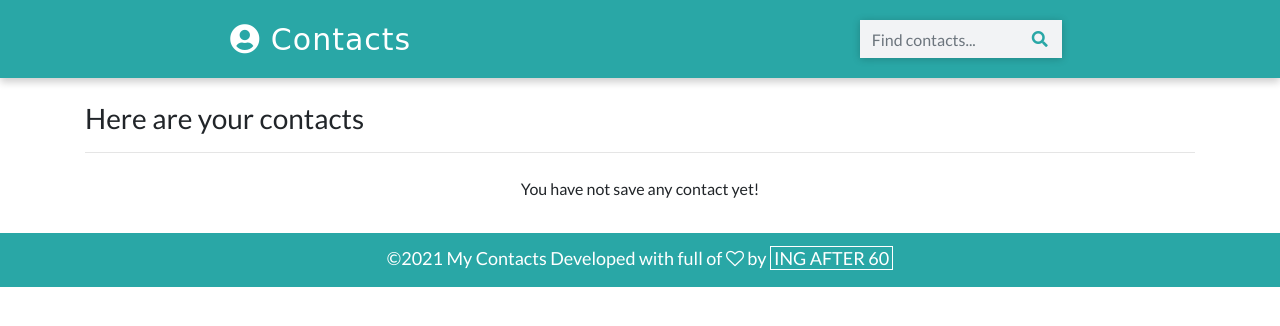
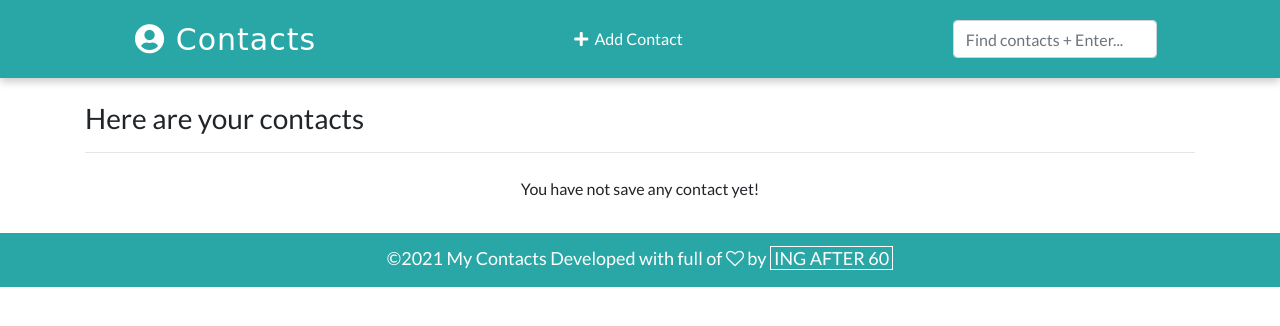
Before and after one commit to gurnitha/django-contact-manager, a Django app: page / in a window 1280 px wide. Shown: the top 326 px of the page. Run offline with Django 3.2, Linux system fonts and the light colour scheme; data that the repository does not hold is empty; some libraries are stand-ins or nearby versions.

Commit message:
10.1.45 Tweaking/Setting up the template

```diff
--- a/static/css/main.css
+++ b/static/css/main.css
@@ -33,7 +33,7 @@ nav {
   color: white;
   text-decoration: none;
 }
-form {
+/*form {
   position: relative;
 }
 button {
@@ -44,9 +44,9 @@ button {
 }
 button i {
   color: var(--back);
-}
+}*/
 
-input {
+search-box {
   border-radius: 0px !important;
   width: 250px;
   border: none !important;
@@ -126,6 +126,12 @@ footer {
   .logo {
     font-size: 22px !important;
   }
+
+  .feature-link {
+    margin-top: 5px !important;
+    margin-bottom: 5px !important;
+  }
+
   /* navbar style ends */
 
   /* card styles */
--- a/templates/base.html
+++ b/templates/base.html
@@ -32,7 +32,7 @@
   <!-- Font Awesome Icon -->
   <link rel="stylesheet" href="{% static 'css/font-awesome.min.css' %}">
 
-
+  <link rel="title icon" href="{% static 'images/contact-icon.png' %}">
   <title>{% block title %} {{block.super}} {% endblock title %}| Contacts</title>
 </head>
 <body>
@@ -42,14 +42,18 @@
     <a class="logo" href="{% url 'home' %}">
       <i class="fas fa-user-circle"></i>&nbsp;Contacts
     </a>
+    <p class="feature-link m-0 p-0">
+      <a href="" class="mr-4 text-white">
+        <i class="fas fa-plus"></i>&nbsp; Add Contact
+      </a>
+    </p>
     <form class="form-inline my-2" action="{% url 'search' %}" method="GET">
       <input
-        class="form-control"
-        type="text"
+        class="form-control search-box"
+        type="search"
         name="search_term"
-        placeholder="Find contacts..."
+        placeholder="Find contacts + Enter..."
       />
-      <button class="btn" type="submit"><i class="fas fa-search"></i></button>
     </form>
   </nav>
   <!-- Navbar Ends -->
```
Also changed, not shown: templates/detail.html (+12 -0 lines), README.md, static/images/contact-icon.png (added).
